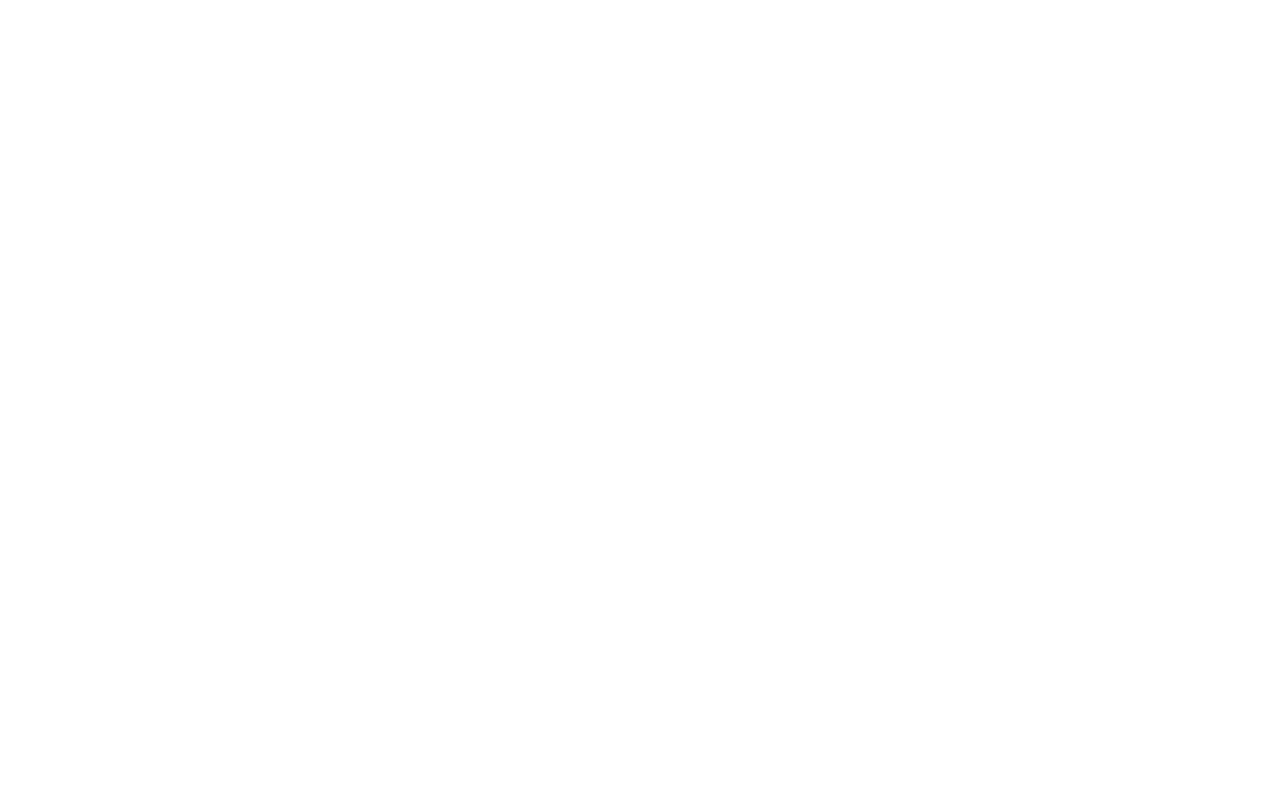
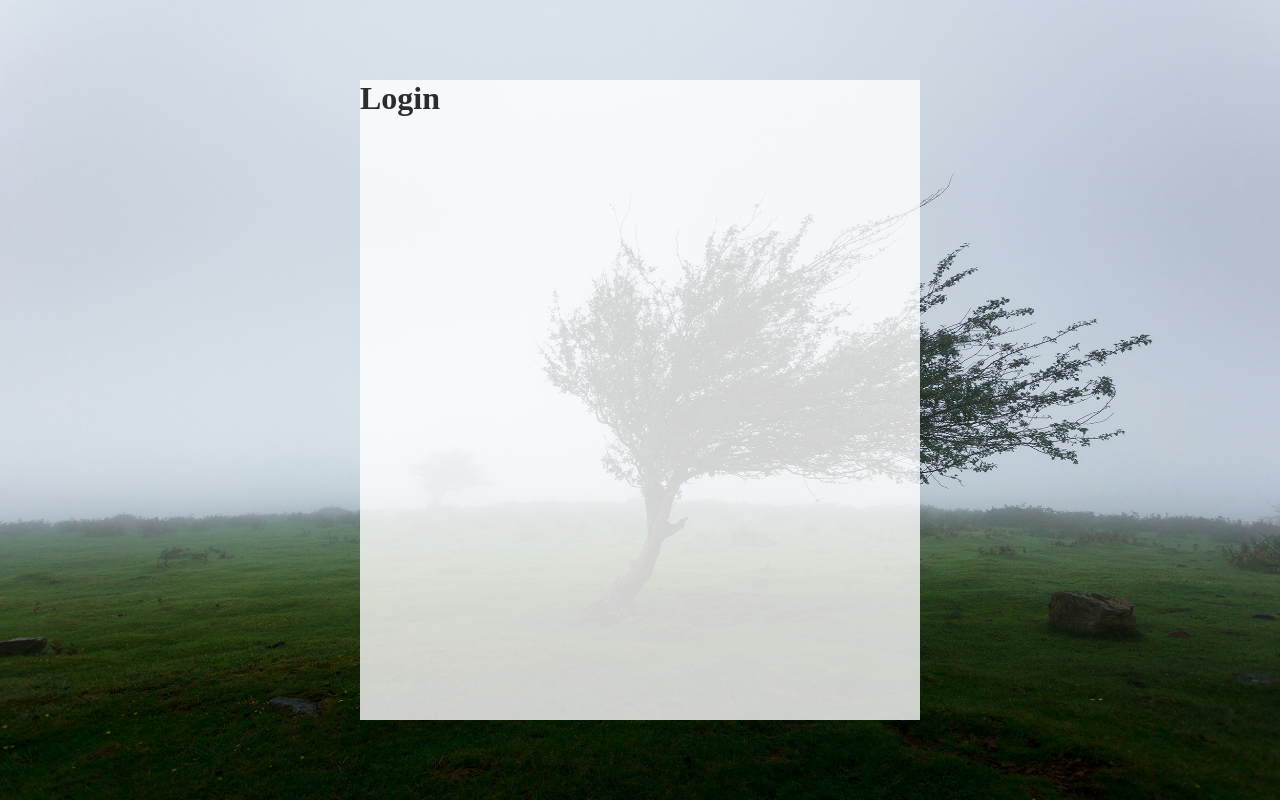
Before and after one commit to gihwan-dev/good-morning-nextjs, a Next.js app: page / in a window 1280 px wide. Built offline with nearby package versions, Linux system fonts and the light colour scheme.

Commit message:
로그인 화면 작업 진행중

```diff
--- a/next.config.js
+++ b/next.config.js
@@ -1,4 +1,4 @@
 /** @type {import('next').NextConfig} */
-const nextConfig = {}
+const nextConfig = {};
 
-module.exports = nextConfig
+module.exports = nextConfig;
--- a/package.json
+++ b/package.json
@@ -17,6 +17,7 @@
     "next": "13.4.6",
     "react": "18.2.0",
     "react-dom": "18.2.0",
+    "sass": "^1.63.5",
     "typescript": "5.1.3"
   },
   "devDependencies": {
--- a/src/app/layout.tsx
+++ b/src/app/layout.tsx
@@ -1,3 +1,7 @@
+import BackgroundImage from "public/images/background.jpg";
+import Image from "next/image";
+import "src/styles/globals.css";
+
 export const metadata = {
   title: "Create Next App",
   description: "Generated by create next app",
@@ -10,7 +14,18 @@
 }) {
   return (
     <html lang="en">
-      <body>{children}</body>
+      <body>
+        <Image
+          fill={true}
+          src={BackgroundImage}
+          alt={"background image"}
+          style={{
+            position: "absolute",
+            zIndex: 0,
+          }}
+        />
+        {children}
+      </body>
     </html>
   );
 }
--- /dev/null
+++ b/src/app/page.module.scss
@@ -0,0 +1,15 @@
+.main {
+  left: 50%;
+  top: 50%;
+  transform: translate(-50%, -50%);
+  width: 35rem;
+  height: 80%;
+  background-color: white;
+  opacity: 0.8;
+  position: relative;
+  z-index: 10;
+
+  h1 {
+    display: inline;
+  }
+}
--- a/src/app/page.tsx
+++ b/src/app/page.tsx
@@ -1,3 +1,9 @@
+import styles from "./page.module.scss";
+
 export default function Home() {
-  return <main></main>;
+  return (
+    <main className={styles.main}>
+      <h1>Login</h1>
+    </main>
+  );
 }
--- a/src/styles/globals.css
+++ b/src/styles/globals.css
@@ -1,107 +1,9 @@
-:root {
-  --max-width: 1100px;
-  --border-radius: 12px;
-  --font-mono: ui-monospace, Menlo, Monaco, 'Cascadia Mono', 'Segoe UI Mono',
-    'Roboto Mono', 'Oxygen Mono', 'Ubuntu Monospace', 'Source Code Pro',
-    'Fira Mono', 'Droid Sans Mono', 'Courier New', monospace;
-
-  --foreground-rgb: 0, 0, 0;
-  --background-start-rgb: 214, 219, 220;
-  --background-end-rgb: 255, 255, 255;
-
-  --primary-glow: conic-gradient(
-    from 180deg at 50% 50%,
-    #16abff33 0deg,
-    #0885ff33 55deg,
-    #54d6ff33 120deg,
-    #0071ff33 160deg,
-    transparent 360deg
-  );
-  --secondary-glow: radial-gradient(
-    rgba(255, 255, 255, 1),
-    rgba(255, 255, 255, 0)
-  );
-
-  --tile-start-rgb: 239, 245, 249;
-  --tile-end-rgb: 228, 232, 233;
-  --tile-border: conic-gradient(
-    #00000080,
-    #00000040,
-    #00000030,
-    #00000020,
-    #00000010,
-    #00000010,
-    #00000080
-  );
-
-  --callout-rgb: 238, 240, 241;
-  --callout-border-rgb: 172, 175, 176;
-  --card-rgb: 180, 185, 188;
-  --card-border-rgb: 131, 134, 135;
-}
-
-@media (prefers-color-scheme: dark) {
-  :root {
-    --foreground-rgb: 255, 255, 255;
-    --background-start-rgb: 0, 0, 0;
-    --background-end-rgb: 0, 0, 0;
-
-    --primary-glow: radial-gradient(rgba(1, 65, 255, 0.4), rgba(1, 65, 255, 0));
-    --secondary-glow: linear-gradient(
-      to bottom right,
-      rgba(1, 65, 255, 0),
-      rgba(1, 65, 255, 0),
-      rgba(1, 65, 255, 0.3)
-    );
-
-    --tile-start-rgb: 2, 13, 46;
-    --tile-end-rgb: 2, 5, 19;
-    --tile-border: conic-gradient(
-      #ffffff80,
-      #ffffff40,
-      #ffffff30,
-      #ffffff20,
-      #ffffff10,
-      #ffffff10,
-      #ffffff80
-    );
-
-    --callout-rgb: 20, 20, 20;
-    --callout-border-rgb: 108, 108, 108;
-    --card-rgb: 100, 100, 100;
-    --card-border-rgb: 200, 200, 200;
-  }
-}
-
 * {
-  box-sizing: border-box;
-  padding: 0;
-  margin: 0;
-}
-
-html,
-body {
-  max-width: 100vw;
-  overflow-x: hidden;
+    margin: 0;
+    padding: 0;
 }
 
 body {
-  color: rgb(var(--foreground-rgb));
-  background: linear-gradient(
-      to bottom,
-      transparent,
-      rgb(var(--background-end-rgb))
-    )
-    rgb(var(--background-start-rgb));
+    width: 100vw;
+    height: 100vh;
 }
-
-a {
-  color: inherit;
-  text-decoration: none;
-}
-
-@media (prefers-color-scheme: dark) {
-  html {
-    color-scheme: dark;
-  }
-}
```
Also changed, not shown: tsconfig.json (+18 -4 lines), public/images/background.jpg (added), 1 other file (tests, documents, lock files or other folders).
